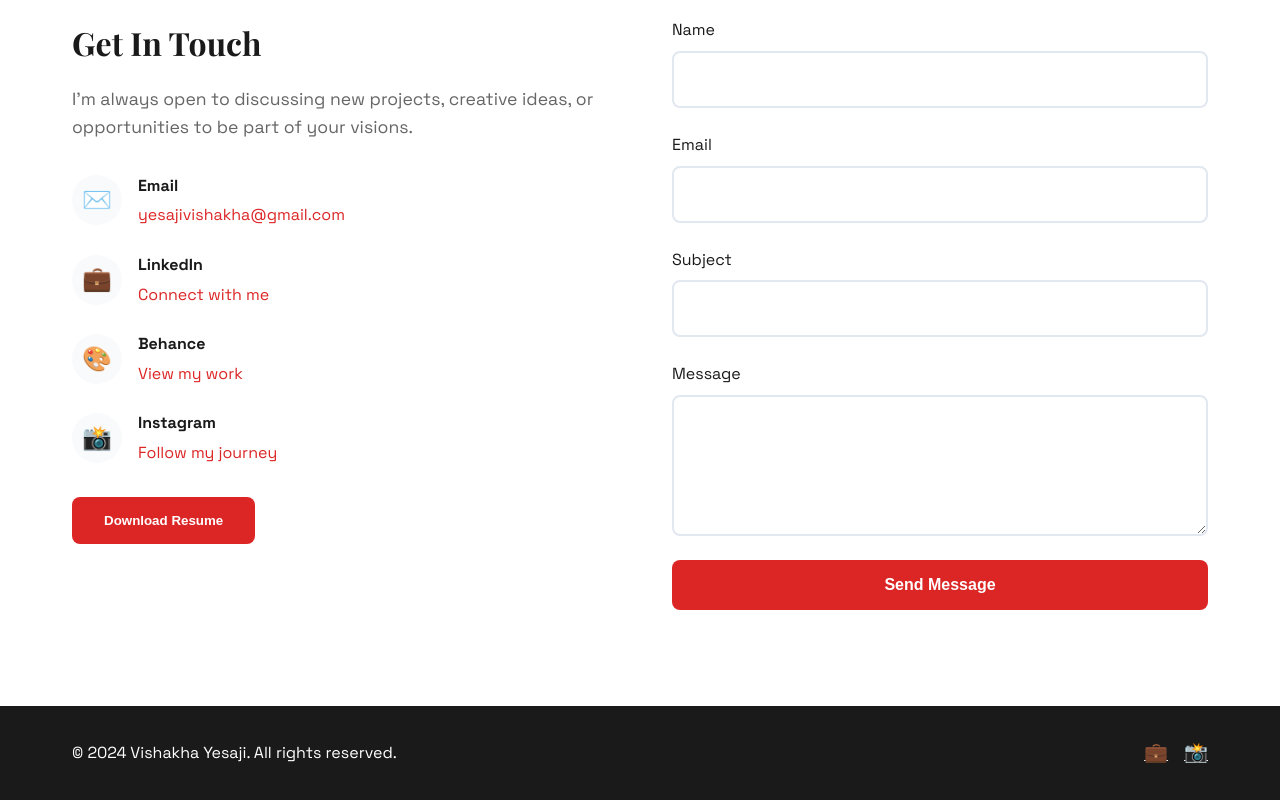
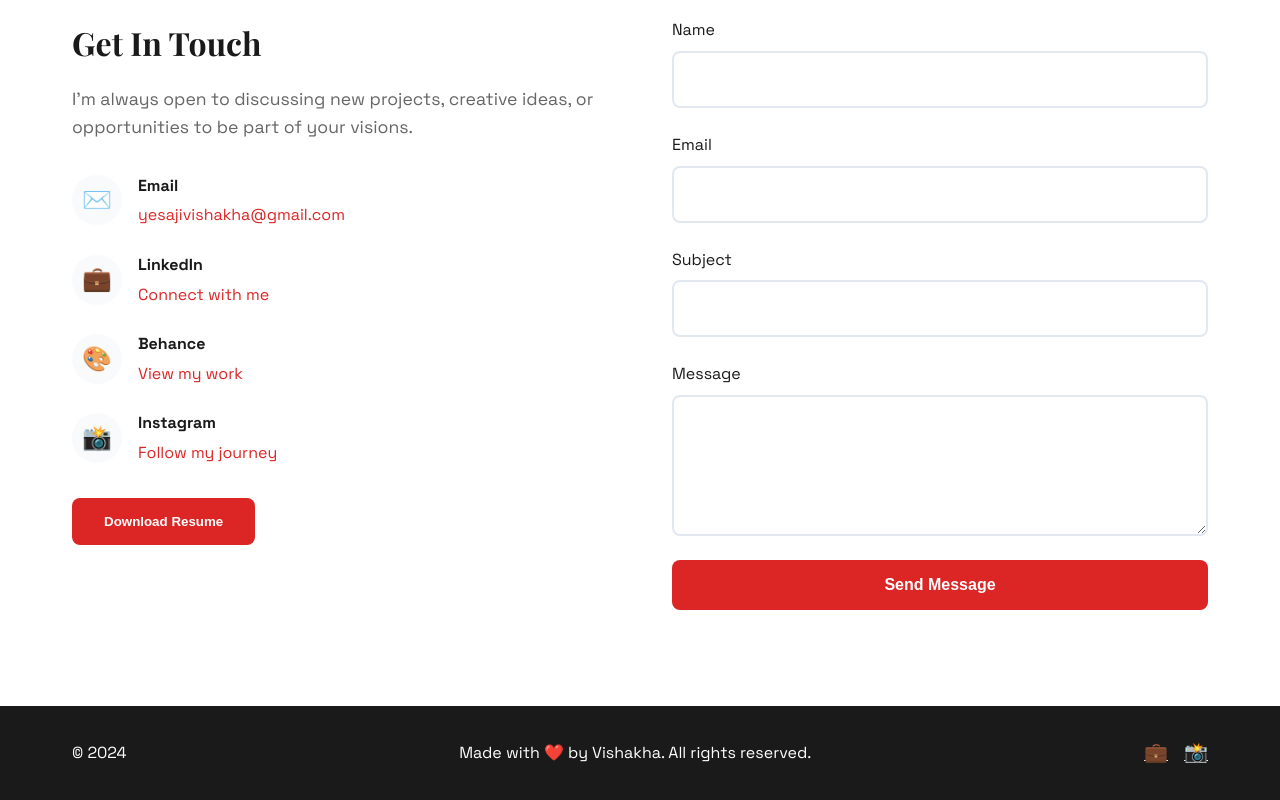
Before and after one commit to meVishakha/Vishakha_Portfolio, a plain HTML site: page index.html in a window 1280 px wide. Shown: the part 3931-4731 px from the top of the page. Drawn offline with nearby package versions, Linux system fonts and the light colour scheme; a web font is replaced by a local one.

Commit message:
Update index.html

```diff
--- a/index.html
+++ b/index.html
@@ -652,7 +652,8 @@
     <footer class="footer">
       <div class="container">
         <div class="footer-content">
-          <p>&copy; 2024 Vishakha Yesaji. All rights reserved.</p>
+          <p>&copy; 2024 </p>
+          <p>Made with ❤️ by Vishakha. All rights reserved.</p>
           <div class="footer-social">
             <a href="https://www.linkedin.com/in/vishakhayesaji/" aria-label="LinkedIn">💼</a>
             <a href="https://www.instagram.com/vishakha_yesaji" aria-label="Instagram">📸</a>
```
